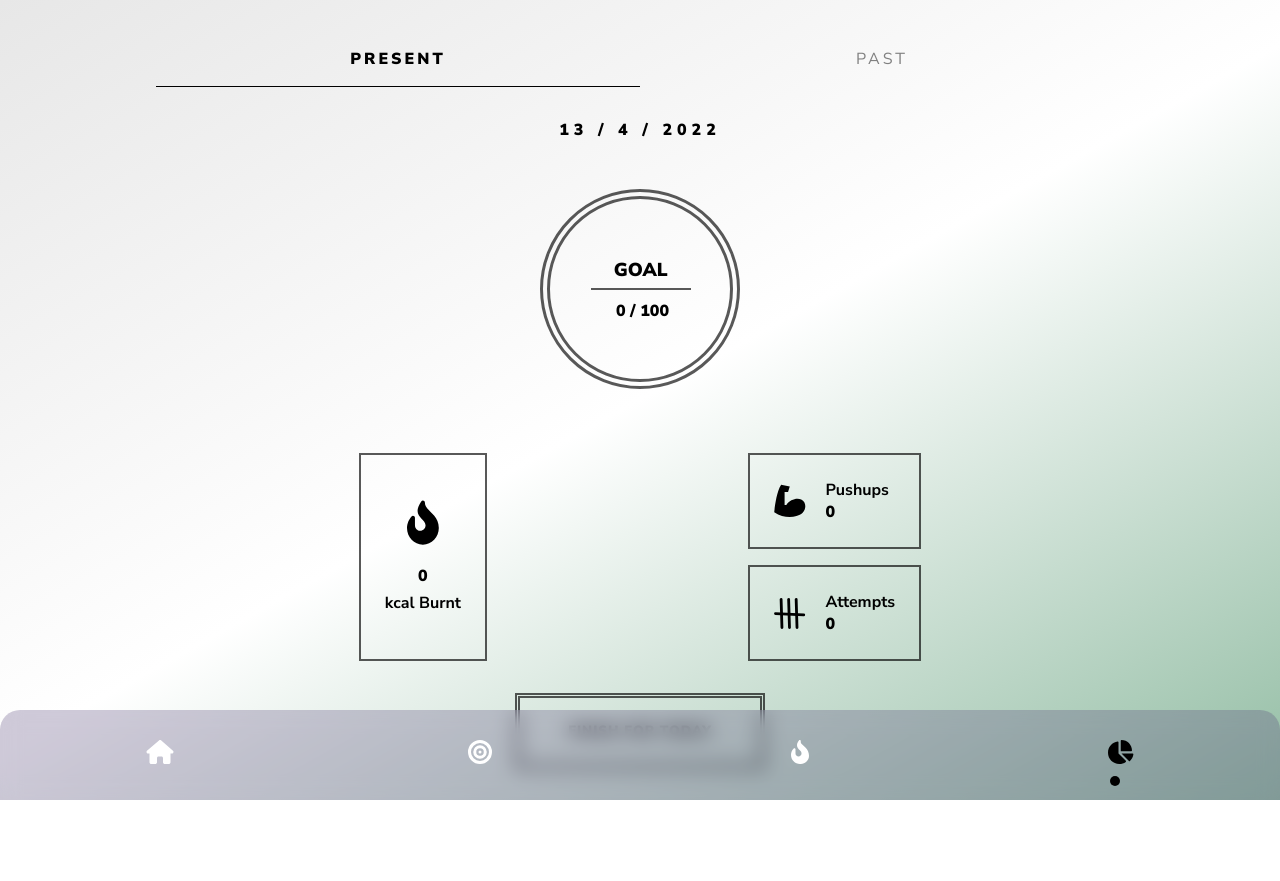
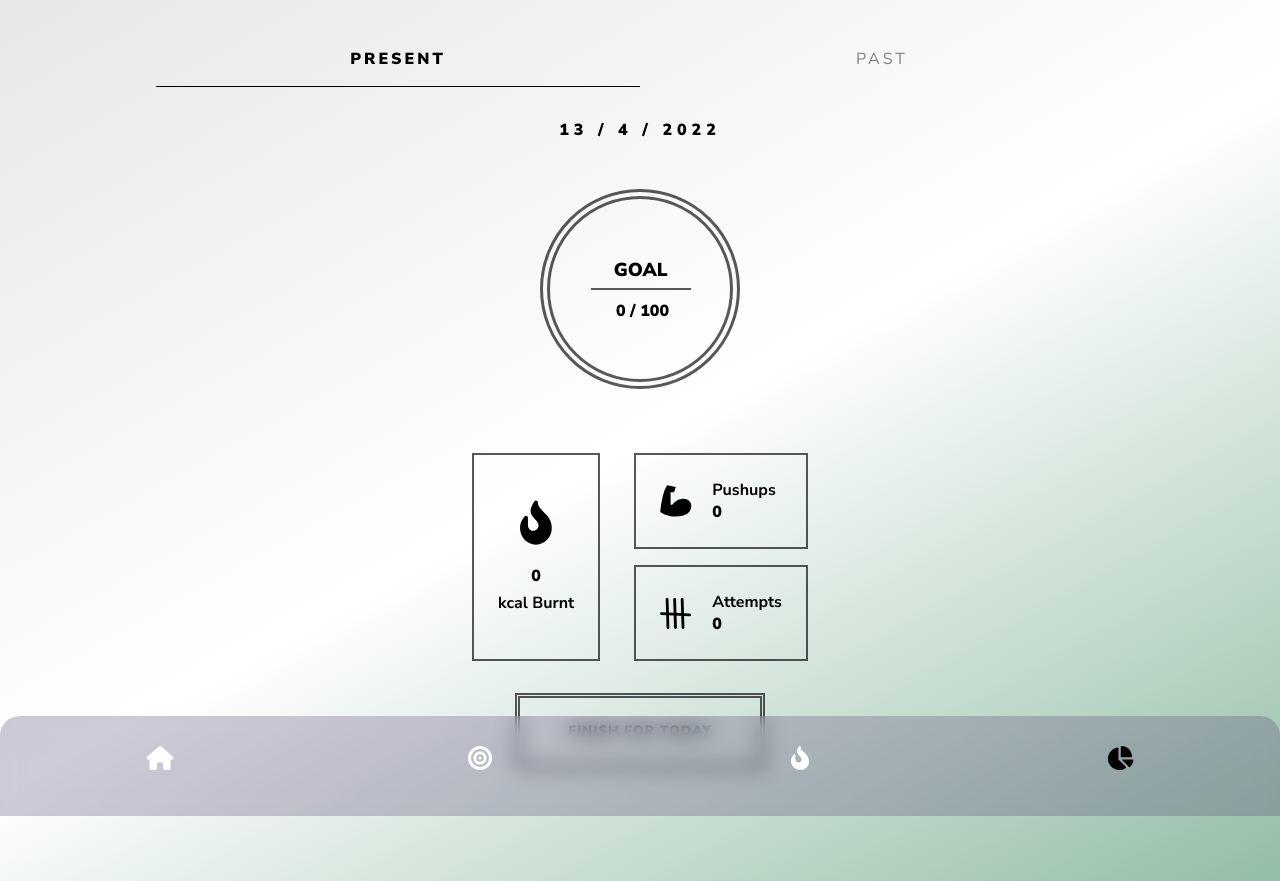
Before and after one commit to galeb9/GreekGeek, a Vue app: page /stats in a window 1280 px wide. Before the commit the page ends 800 px from the top, so only its background shows below. Built offline with nearby package versions, Linux system fonts and the light colour scheme; no server answers; the database is empty.

Commit message:
feat: made more major bugs die

```diff
--- a/src/App.vue
+++ b/src/App.vue
@@ -30,7 +30,7 @@ export default {
   font-family: Avenir, Helvetica, Arial, sans-serif;
   -webkit-font-smoothing: antialiased;
   -moz-osx-font-smoothing: grayscale;
-  height: 100vh;
+  min-height: 100vh;
   width: 100%;
   position: relative;
   background: transparent url('http://assets.iceable.com/img/noise-transparent.png') repeat 0 0;
--- a/src/assets/scss/_variables.scss
+++ b/src/assets/scss/_variables.scss
@@ -10,7 +10,7 @@ $greyColor : #1f1b1b2c;
 $grey : rgba( $greyColor, 0.4);
 
 $fontColorInvert: white;
-$success: #56F59E;
+$success: #2d6a4f;
 $error: red;
 
 $radius: 20px;
--- a/src/components/home/home-stats/progress/DailyProgress.vue
+++ b/src/components/home/home-stats/progress/DailyProgress.vue
@@ -24,7 +24,6 @@ export default {
         gap: 1rem;
         padding: .5rem 0;
         border-bottom: 8px double $grey;
-
         h3{
             color: $secondary;
             font-size: 1rem;
--- a/src/components/home/home-stats/progress/ProgressBar.vue
+++ b/src/components/home/home-stats/progress/ProgressBar.vue
@@ -103,4 +103,22 @@ export default {
     color: rgba(black, 0.9);
   }
 }
+@media only screen and (max-width: 540px) {
+  .progress{
+    flex-direction: column;
+    gap: 1rem;
+    margin-bottom: 1rem;
+    .bar-container{
+      flex-direction: column-reverse;
+      gap: 1rem;
+      .progress-bar{
+        margin-right: 0;
+        max-width: 400px;
+      }
+      p{
+        transform: translateX(0.5rem);
+      }
+    }
+  }
+}
 </style>
--- a/src/components/home/types/PushupTypes.vue
+++ b/src/components/home/types/PushupTypes.vue
@@ -40,8 +40,7 @@ export default {
 @import '@/assets/scss/variables';
   .pushup-types{
     margin-top: 1rem;
-    height: 35vh;
-    padding-bottom: 100px;
+    padding-bottom: 3rem;
     .types__head{
       h3{
         font-size: 1rem;
@@ -55,8 +54,6 @@ export default {
     }
     .types__list{
       margin-top: 1.2rem;
-      height: 100%;
-      overflow-y: scroll;
     }
   }
 </style>
--- a/src/components/home/welcome/WelcomeGreet.vue
+++ b/src/components/home/welcome/WelcomeGreet.vue
@@ -1,6 +1,6 @@
 <template>
     <div class="welcome__greet">
-      <h3>Hello {{ username }} 👋</h3>
+      <h3>Hello {{ username }} 🌿</h3>
       <h2>Welcome Back!</h2>
     </div>
 </template>
--- a/src/components/layout/TheHeader.vue
+++ b/src/components/layout/TheHeader.vue
@@ -47,8 +47,9 @@ export default {
         width: 100%;
         display: flex;
         justify-content: center;
-        position: absolute;
-        bottom: 0;
+        position: fixed;
+        // top: 90vh;
+        bottom: -2vh;
         left: 0;
         .bg-blur{
             position: absolute;
@@ -56,14 +57,15 @@ export default {
             backdrop-filter: blur(10px);
             border-radius: 20px 20px 0px 0px;
             width: 100%;
-            height: 90px;
+            height: 100%;
         }
         nav{
             width: 100%;
-            height: 90px;
+            height: 100px;
             display: flex;
             justify-content: space-around;
               .header__link{
+                -webkit-tap-highlight-color: transparent;
                 position: relative;
                 width: 100%;
                 height: 100%;
@@ -75,19 +77,21 @@ export default {
                     transform: scale(1.5);
                 }
                 &.router-link-active{
+                    -webkit-tap-highlight-color: transparent;
                     &>.fa-icon{
                         color: black;
+
                     }
-                    &::after{
-                    content: '';
-                    width: 10px;
-                    height: 10px;
-                    border-radius: 50%;
-                    background: black;
-                    position: absolute;
-                    bottom: 14px;
-                    left: 47%;
-                    }
+                    // &::after{
+                    // content: '';
+                    // width: 10px;
+                    // height: 10px;
+                    // border-radius: 50%;
+                    // background: black;
+                    // position: absolute;
+                    // bottom: 14px;
+                    // left: 47%;
+                    // }
                 }
 
             }
--- a/src/components/main/AddPushups.vue
+++ b/src/components/main/AddPushups.vue
@@ -5,7 +5,7 @@
 
                 <transition name="fade-in">
                     <div class="notification-container">
-                        <p class="notification-success notification" v-if="showNotification" >DONE Some NICEEE pushups</p>
+                        <p class="notification-success notification" v-if="showNotification" >DONE {{ pushupsToShow }} NICEEE {{ Number(pushupsToShow) > 1 ? 'PUSHUPS' : 'PUSHUP' }}</p>
                         <p class="notification-error notification" v-if="showErrorNotif" >Incorrect input, try again</p>
                     </div>
                 </transition>
@@ -43,6 +43,7 @@ export default {
             newPushups: null,
             showNotification: false,
             showErrorNotif: false,
+            pushupsToShow: null
         }
     },
     methods: {
@@ -61,6 +62,7 @@ export default {
                     newPushups: Number(this.newPushups)
                 })
                 this.showHideInterval();
+                this.pushupsToShow = this.newPushups
                 this.newPushups = null;
             }else{
                 this.showErrorNotif = true;
@@ -82,7 +84,7 @@ export default {
     justify-content: center;
     align-items: center;
     .add-component{
-        height: 50%;
+        //height: 50%;
         margin-top: 2rem;
         border-radius: 10px;
         display: flex;
@@ -121,16 +123,15 @@ export default {
     .notification{
         border-radius: $radius;
         font-weight: 700 ;
-        padding: 1rem 0 ;
-        margin-top: 1rem;
+        padding: 1rem 2rem;
         position: absolute;
-        bottom: -50px;
+        top: -60px;
         left: 0;
         right: 0;
     }
     .notification-success{
         background: $success;
-        color: black;
+        color: white;
     }
     .notification-error{
         background: $error;
--- a/src/components/stats/DailyStats.vue
+++ b/src/components/stats/DailyStats.vue
@@ -157,15 +157,18 @@ export default {
 <style lang="scss">
 @import '@/assets/scss/_variables.scss';
 .stats{
-  min-height: 70vh;
+  min-height: 90vh;
   display: flex;
   flex-direction: column;
   align-items: center;
   justify-content: space-between;
+  padding-bottom: 5rem;
   .stats-row{
     width: 100%;
+    max-width: 350px;
     display: flex;
     justify-content: space-around;
+    gap: 20px;
     .stats__calories,
     .stats__pushups,
     .stats-attempts{
@@ -173,6 +176,7 @@ export default {
       font-weight: 900;
       pointer-events: none;
       display: flex;
+      align-items: center;
       gap: 20px;
       margin: 1rem 0;
       padding: 1.5rem;
@@ -215,4 +219,11 @@ export default {
     }
   }
 }
+@media only screen and (max-width: 390px) {
+  .stats-row{
+    .stats__info h4{
+      display: none;
+    }
+  }
+}
 </style>
--- a/src/components/stats/RoundStats.vue
+++ b/src/components/stats/RoundStats.vue
@@ -48,7 +48,7 @@ export default {
     justify-content: center;
     align-items: center;
     text-align: center;
-    margin: 3rem 0;
+    margin: 3rem ;
     color: black;
     font-weight: 900 ;
     h3{
```
